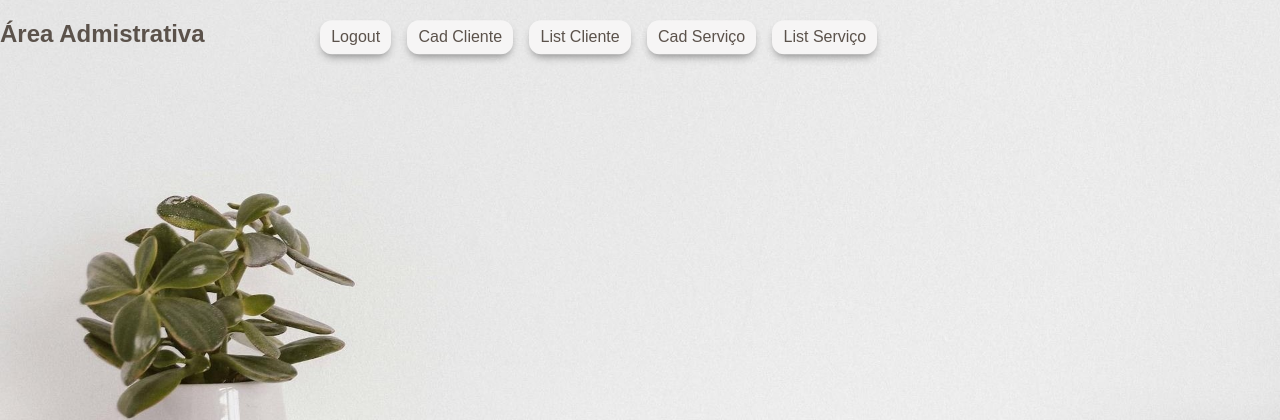
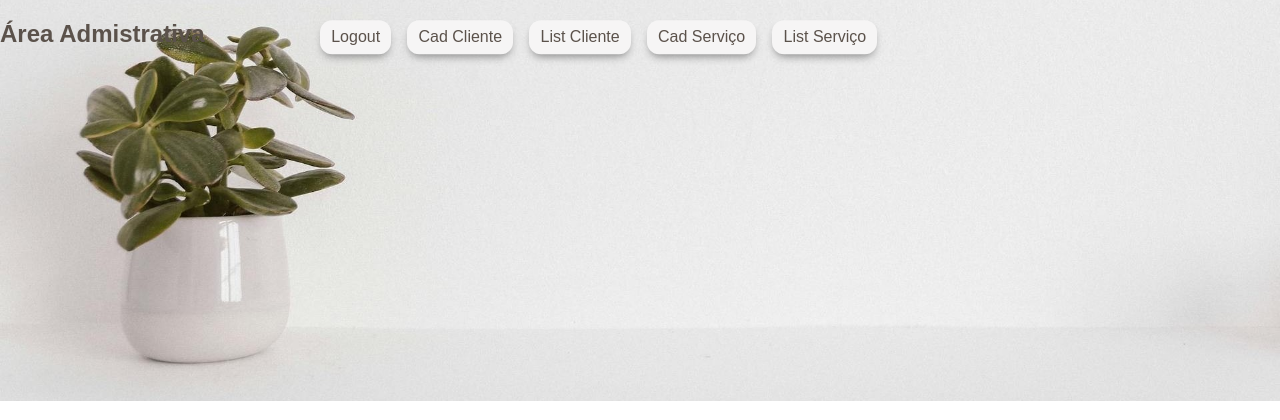
Before and after one commit to cavinatto/Atelie-Online, a Flask app: page /admin_dashboard in a window 1280 px wide. Shown: the top 420 px of the page. Run offline with Flask 3, Linux system fonts and the light colour scheme.

Commit message:
update style.css

```diff
--- a/atelie_online/static/css/style.css
+++ b/atelie_online/static/css/style.css
@@ -3,7 +3,7 @@ body.back_adm {
   font-family: Arial, sans-serif;
   margin: 0;
   padding: 0;
-  background: url('../img/adm.jpg') no-repeat center 25%;
+  background: url('../img/adm.jpg') no-repeat center  center;
   background-size: cover;
   color: #5b524b;
 }
@@ -14,6 +14,7 @@ body.back_index {
   font-family: Arial, sans-serif;
   margin: 0;
   padding: 0;
+  height: 100vh;
   background: url('../img/index.jpg') no-repeat center 10%;
   background-size: cover;
   color: #5b524b;
```
